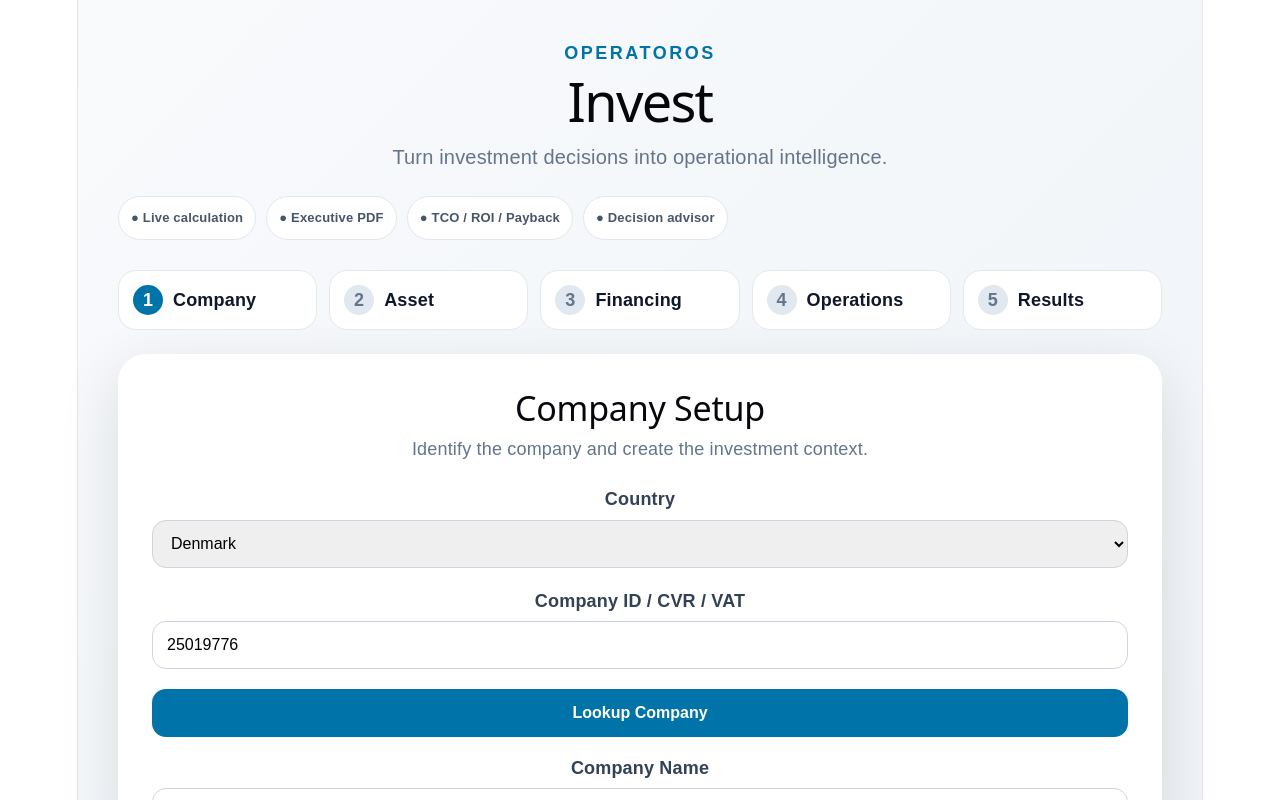
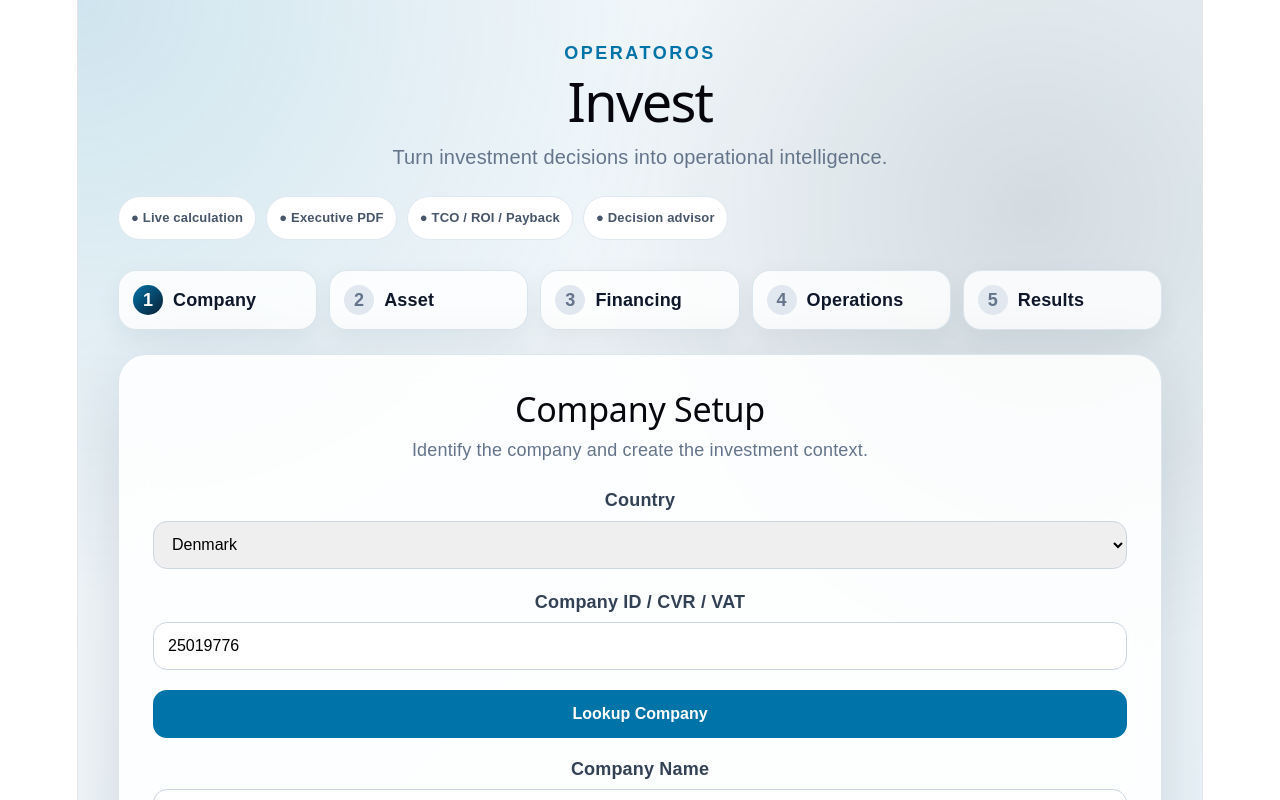
Before and after one commit to co2gdk/operatoros-invest, a React (Vite) app: page / in a window 1280 px wide. Shown: the top 800 px of the page. Built offline with nearby package versions, Linux system fonts and the light colour scheme.

Commit message:
Add premium visual identity v2.2

```diff
--- a/src/App.tsx
+++ b/src/App.tsx
@@ -205,8 +205,13 @@
             <div
   style={{
     ...styles.progressDot,
-                background: active || done ? "#0073a8" : "#e2e8f0",
-                color: active || done ? "white" : "#64748b",
+    background: active
+      ? "linear-gradient(135deg,#0073a8,#0b1f33)"
+      : done
+      ? "#eaf4fa"
+      : "#e2e8f0",
+    color: active ? "white" : done ? "#0073a8" : "#64748b",
+    border: done ? "1px solid #0073a8" : "none",
   }}
 >
               {index + 1}
@@ -679,12 +684,16 @@
 
 
 const styles: any = {
+
     page: {
   minHeight: "100vh",
-    background: "linear-gradient(135deg,#f8fafc,#eef2f7)",
+  background:
+    "radial-gradient(circle at top left, rgba(0,115,168,0.16), transparent 34%), radial-gradient(circle at 85% 15%, rgba(11,31,51,0.12), transparent 30%), linear-gradient(135deg,#f7fafc,#edf5f9 55%,#eaf4fa)",
   fontFamily: "Arial",
   padding: "40px",
   color: "#0f172a",
+  position: "relative",
+  overflowX: "hidden",
 },
   shell: {
     maxWidth: "1100px",
@@ -714,13 +723,15 @@
     marginBottom: 24,
   },
   progressItem: {
-    background: "white",
+  background: "rgba(255,255,255,0.82)",
+  backdropFilter: "blur(12px)",
   borderRadius: 18,
   padding: 14,
   display: "flex",
   alignItems: "center",
   gap: 10,
-    border: "1px solid #e2e8f0",
+  border: "1px solid rgba(216,227,234,0.9)",
+  boxShadow: "0 8px 24px rgba(11,31,51,0.06)",
 },
   progressDot: {
     width: 30,
@@ -732,10 +743,12 @@
     fontWeight: 800,
   },
   card: {
-    background: "white",
+  background: "rgba(255,255,255,0.86)",
+  backdropFilter: "blur(18px)",
   borderRadius: 28,
   padding: 34,
-    boxShadow: "0 18px 60px rgba(15,23,42,0.12)",
+  border: "1px solid rgba(216,227,234,0.9)",
+  boxShadow: "0 24px 80px rgba(11,31,51,0.14)",
 },
   input: {
     width: "100%",
```
Lines whose indentation alone changed are shown as unchanged.
